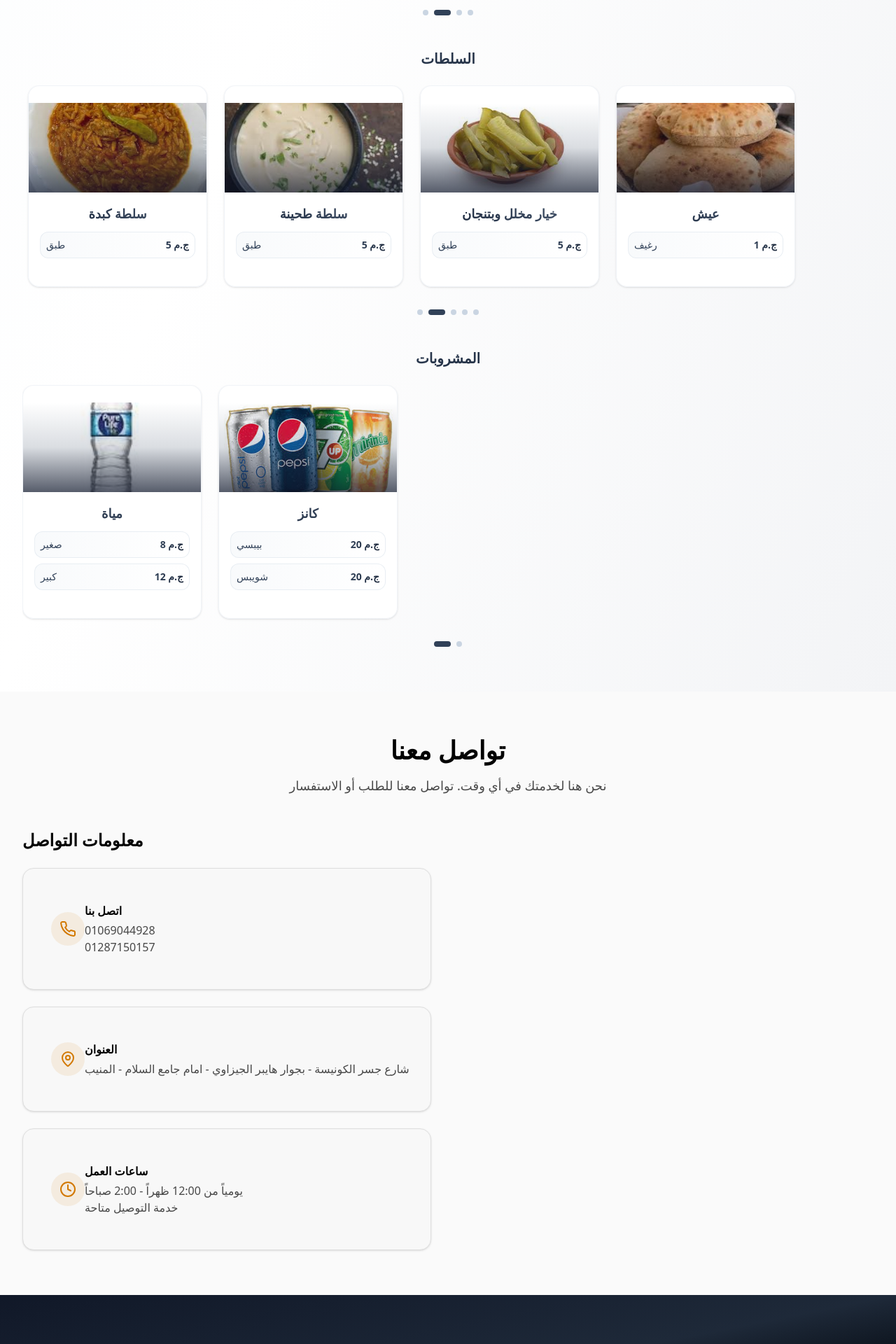
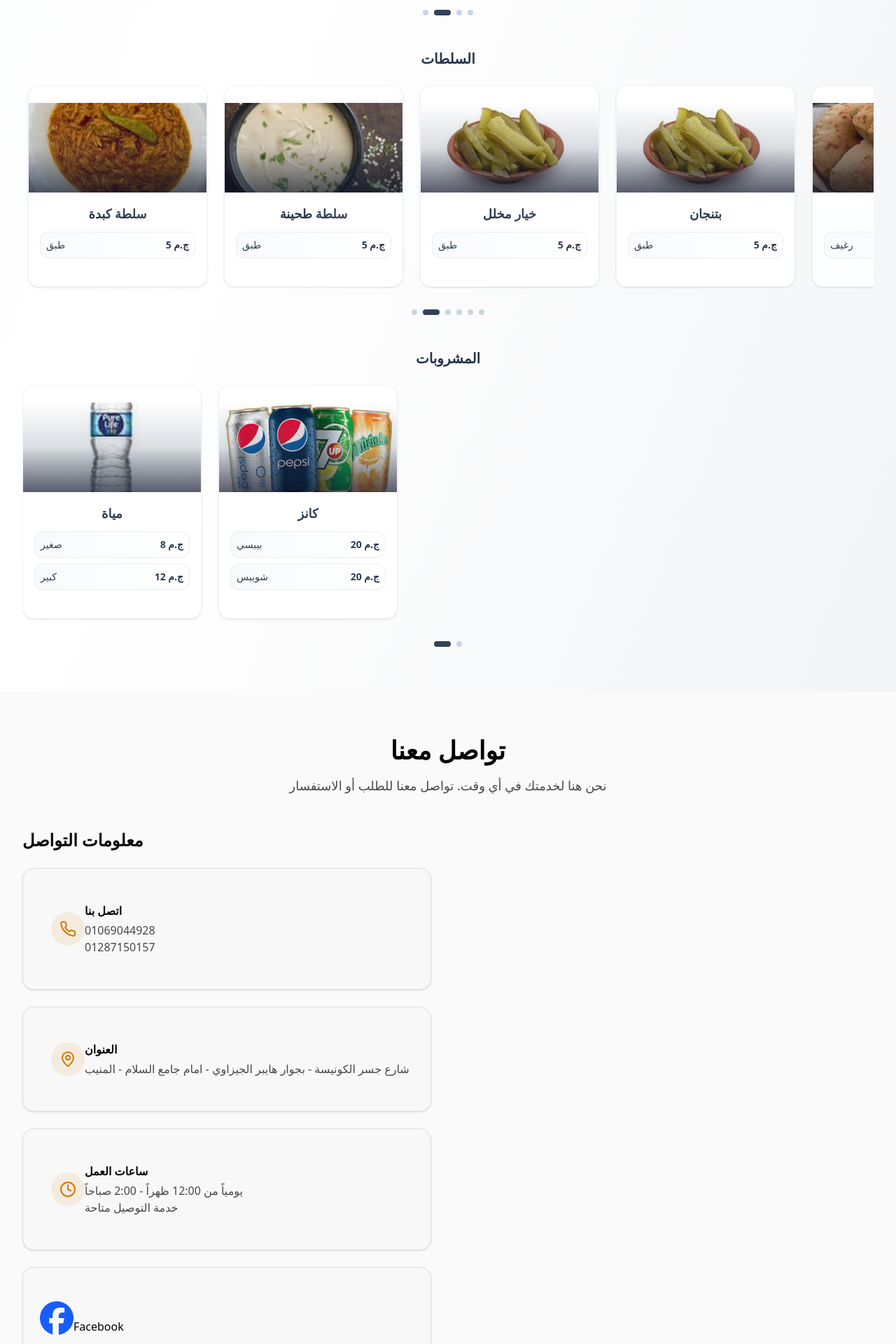
Before and after one commit to mohamednayef/alsharqawy-site, a Next.js app: page / in a window 1280 px wide. Shown: the part 2600-4520 px from the top of the page at 70% size. Built offline with nearby package versions, Linux system fonts and the light colour scheme.

Commit message:
update files

```diff
--- a/app/layout.tsx
+++ b/app/layout.tsx
@@ -5,7 +5,7 @@ import { Analytics } from '@vercel/analytics/next'
 import './globals.css'
 
 export const metadata: Metadata = {
-  title: 'v0 App',
+  title: 'الشرقاوي',
   description: 'Created with v0',
   generator: 'v0.app',
 }
@@ -17,6 +17,14 @@ export default function RootLayout({
 }>) {
   return (
     <html lang="en">
+      <head>
+        <link
+          rel="stylesheet"
+          href="https://cdnjs.cloudflare.com/ajax/libs/font-awesome/6.5.2/css/all.min.css"
+          crossOrigin="anonymous"
+          referrerPolicy="no-referrer"
+        />
+      </head>
       <body className={`font-sans ${GeistSans.variable} ${GeistMono.variable}`}>
         {children}
         <Analytics />
--- a/components/contact-section.tsx
+++ b/components/contact-section.tsx
@@ -5,6 +5,9 @@ import { Card, CardContent } from "@/components/ui/card"
 import { Input } from "@/components/ui/input"
 import { Textarea } from "@/components/ui/textarea"
 import { MapPin, Phone, Clock, MessageCircle, Star } from "lucide-react"
+import Link from "next/link";
+// import { FaFacebook } from "react-icons/fa";
+
 
 export default function ContactSection() {
   return (
@@ -72,6 +75,23 @@ export default function ContactSection() {
                     </div>
                   </CardContent>
                 </Card>
+                <Card className="hover:shadow-md transition-shadow duration-200">
+                  <CardContent className="p-6">
+                    <div className="flex items-center space-x-4 space-x-reverse">
+                      <div>
+                        <i className="fa-brands fa-facebook text-blue-600 text-5xl"></i>
+                        <Link
+                          href="https://facebook.com"
+                          target="_blank"
+                          rel="noopener noreferrer"
+                        >
+                          <span>Facebook</span>
+                        </Link>
+                      </div>
+                    </div>
+                  </CardContent>
+                </Card>
+
 
                 {/* WhatsApp */}
                 {/* <Card className="hover:shadow-md transition-shadow duration-200">
--- a/components/footer.tsx
+++ b/components/footer.tsx
@@ -1,5 +1,6 @@
 "use client"
 
+import Link from "next/link";
 import { Button } from "@/components/ui/button"
 import { MapPin, Phone, Clock, Facebook, Instagram, Twitter } from "lucide-react"
 
@@ -24,3 +25,15 @@ export default function Footer() {
       </footer>
   )
 }
+
+export function MyComponent() {
+  return (
+    <Link
+      href=""
+      target="_blank"
+      rel="noopener noreferrer"
+    >
+      فيسبوك
+    </Link>
+  );
+}
--- a/components/menu-with-tabs.tsx
+++ b/components/menu-with-tabs.tsx
@@ -7,7 +7,6 @@ import { Button } from "@/components/ui/button"
 import { Card, CardContent } from "@/components/ui/card"
 import { ChefHat, Utensils, Salad, Coffee, Grid3X3 } from "lucide-react"
 import { MapPin, Phone, Clock, MessageCircle, Star } from "lucide-react"
-
 
 const CARD_WIDTH = 256
 const GAP = 16
@@ -439,12 +438,18 @@ const menuData = {
     },
     {
       id: 18,
-      name: "خيار مخلل وبتنجان",
+      name: "خيار مخلل",
       sizes: [{ size: "طبق", price: 5 }],
       image: "/kheyar.jpeg?height=120&width=224",
     },
     {
       id: 19,
+      name: "بتنجان",
+      sizes: [{ size: "طبق", price: 5 }],
+      image: "/kheyar.jpeg?height=120&width=224",
+    },
+    {
+      id: 20,
       name: "عيش",
       sizes: [{ size: "رغيف", price: 1 }],
       image: "/eash.jpeg?height=120&width=224",
```
